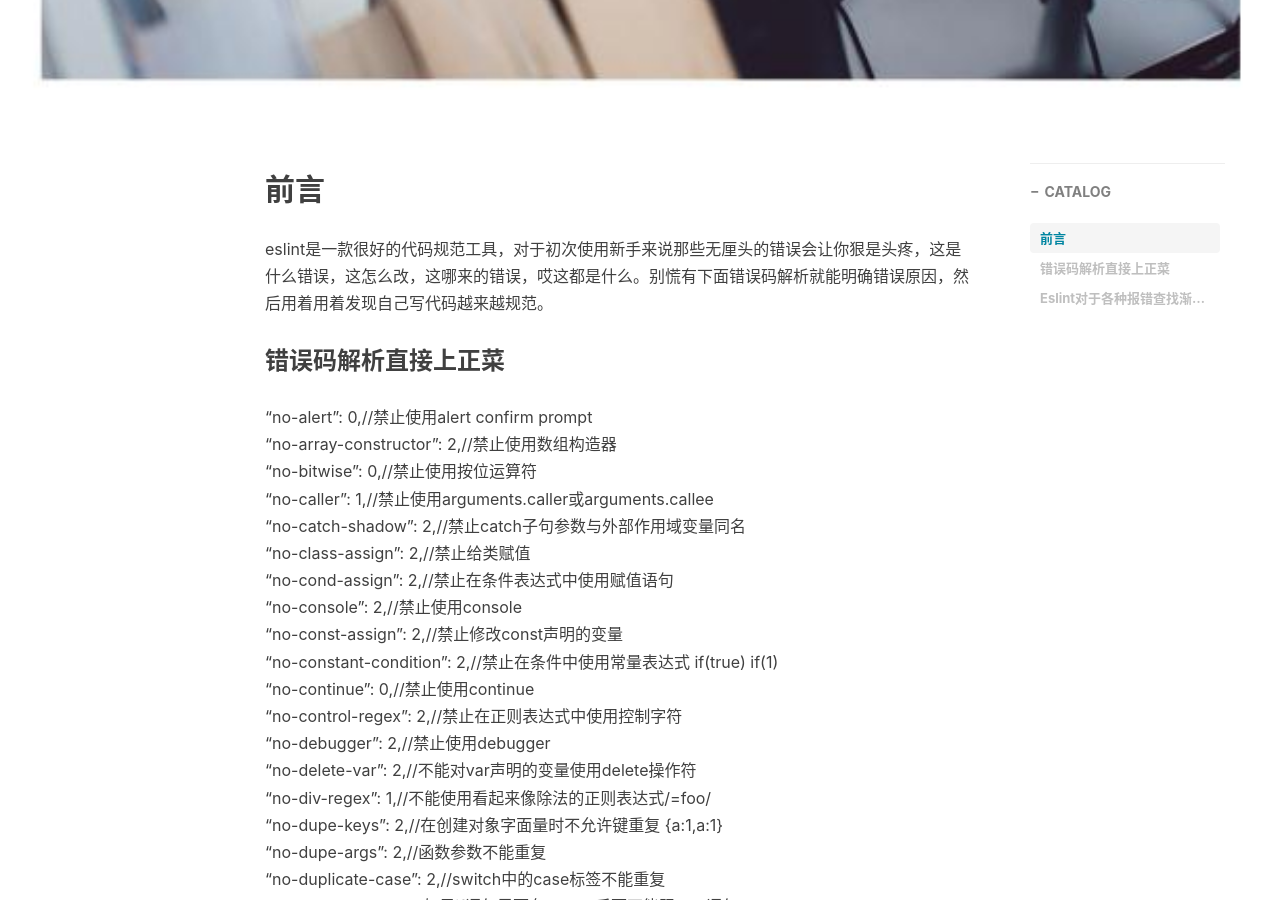
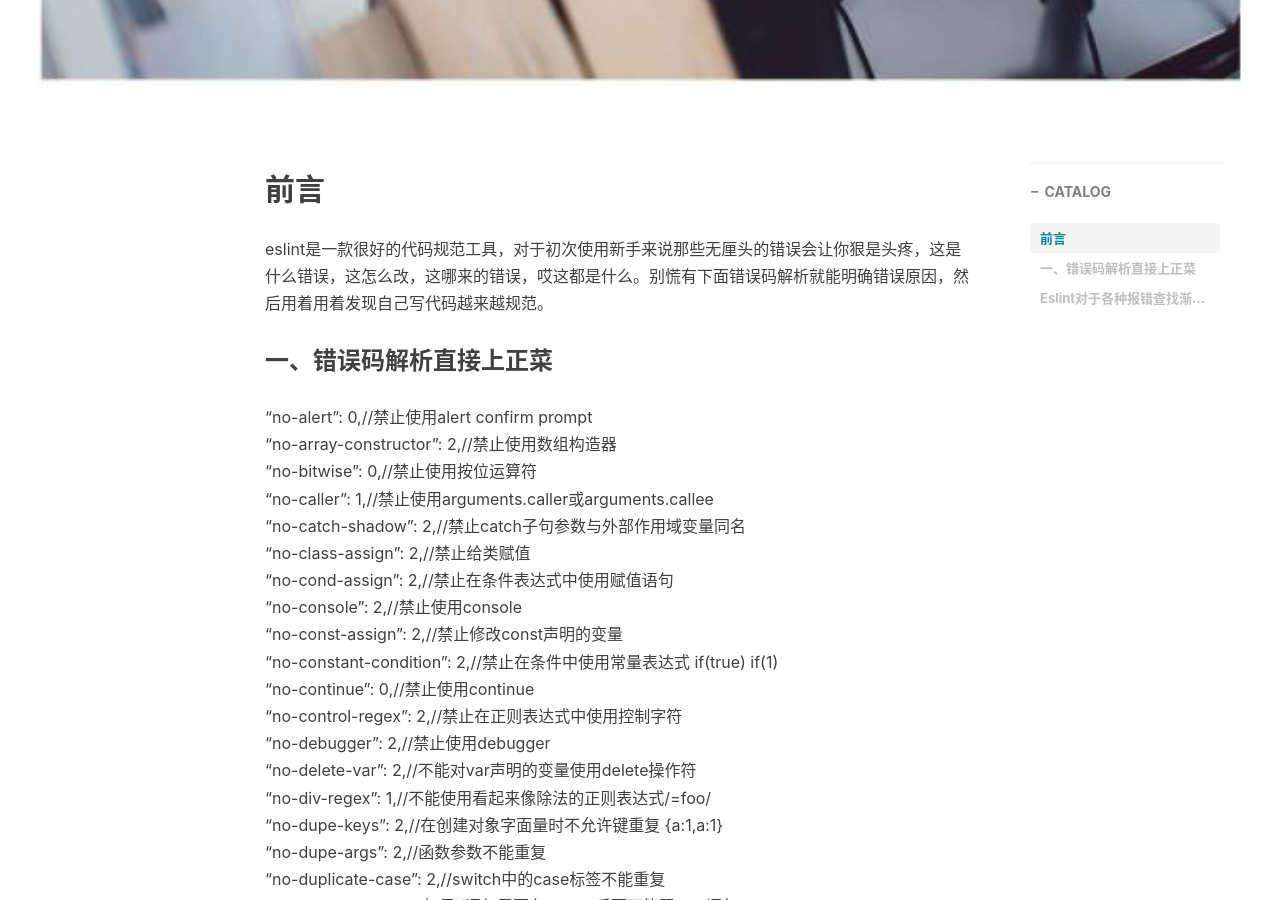
Before and after one commit to wangshouzhi/Wangshouzhi.github.io, a Jekyll site: the page built from _posts/2019-06-10-Eslint语法错误提示规范.md, in a window 1280 px wide and 900 px high, scrolled down 460 px. Built offline with Jekyll 4.4.1, drawn with Linux system fonts in a browser that asks for light colours; nearby versions of some CDN libraries; comment, search, counter and statistics services are not loaded; a file with an impossible date is left out.

Commit message:
Update 2019-06-10-Eslint语法错误提示规范.md

```diff
--- a/_posts/2019-06-10-Eslint语法错误提示规范.md
+++ b/_posts/2019-06-10-Eslint语法错误提示规范.md
@@ -16,7 +16,7 @@ published: true
 ## 前言
   eslint是一款很好的代码规范工具，对于初次使用新手来说那些无厘头的错误会让你狠是头疼，这是什么错误，这怎么改，这哪来的错误，哎这都是什么。别慌有下面错误码解析就能明确错误原因，然后用着用着发现自己写代码越来越规范。
 
-### 错误码解析直接上正菜
+### 一、错误码解析直接上正菜
 
 "no-alert": 0,//禁止使用alert confirm prompt
 "no-array-constructor": 2,//禁止使用数组构造器
```
